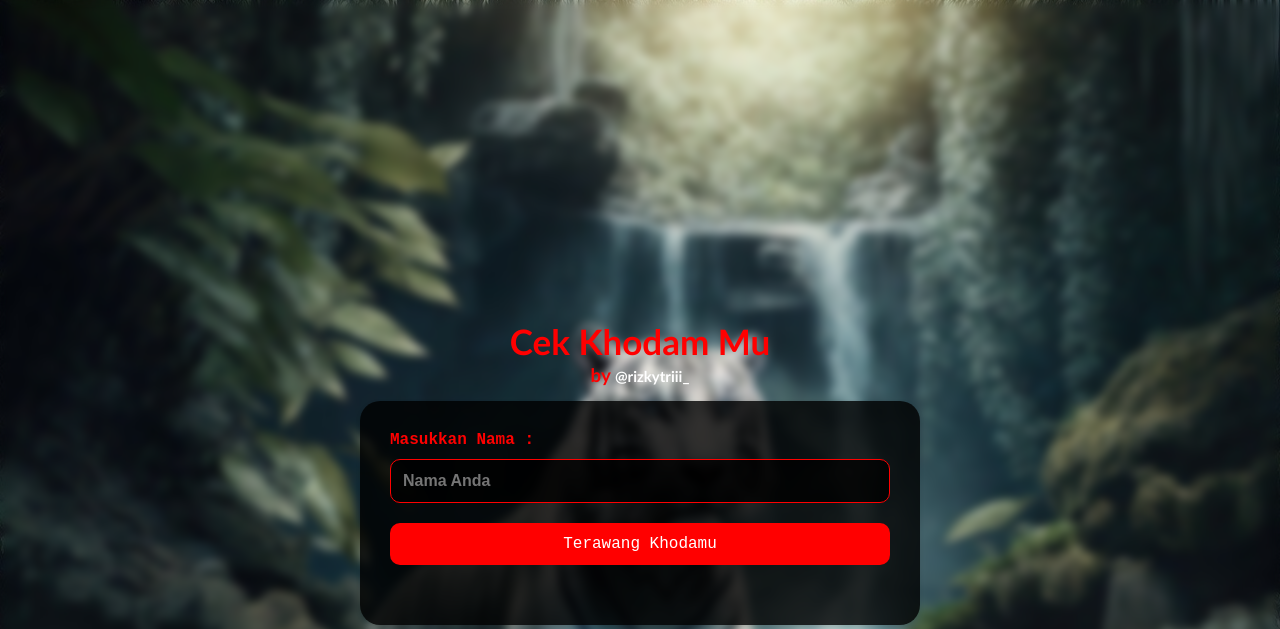
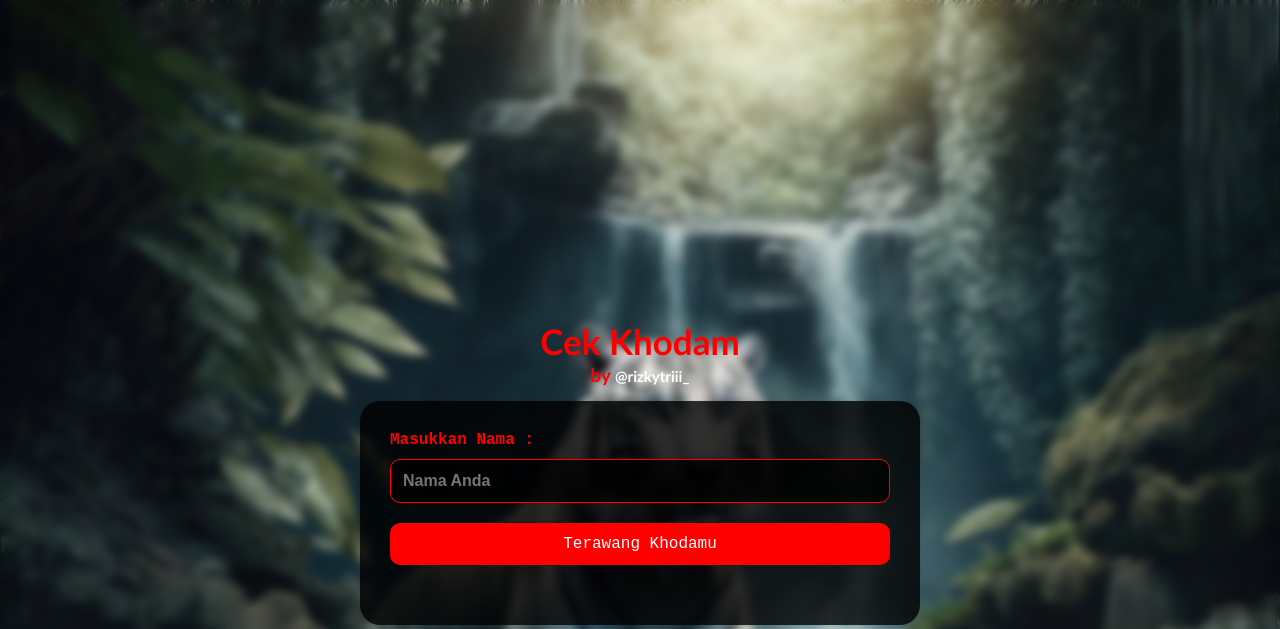
Before and after one commit to Kyzaw/cek-khodamu, a plain HTML site: page index.html in a window 1280 px wide. Shown: the top 629 px of the page. Drawn offline with nearby package versions, Linux system fonts and the light colour scheme; some packages are replaced by stand-ins of ours; a script that the page names is missing.

Commit message:
cuma cek khodam

```diff
--- a/index.html
+++ b/index.html
@@ -18,7 +18,7 @@
 
 <body>
     <div class="title">
-        <h1>Cek Khodam Mu</h1>
+        <h1>Cek Khodam</h1>
        <h3>by <span class="kyz"> <a href="https://www.instagram.com/rizkytriii_/" target="_blank" class="link-kyz">@rizkytriii_</a></span></h3>
     </div>
 
```
